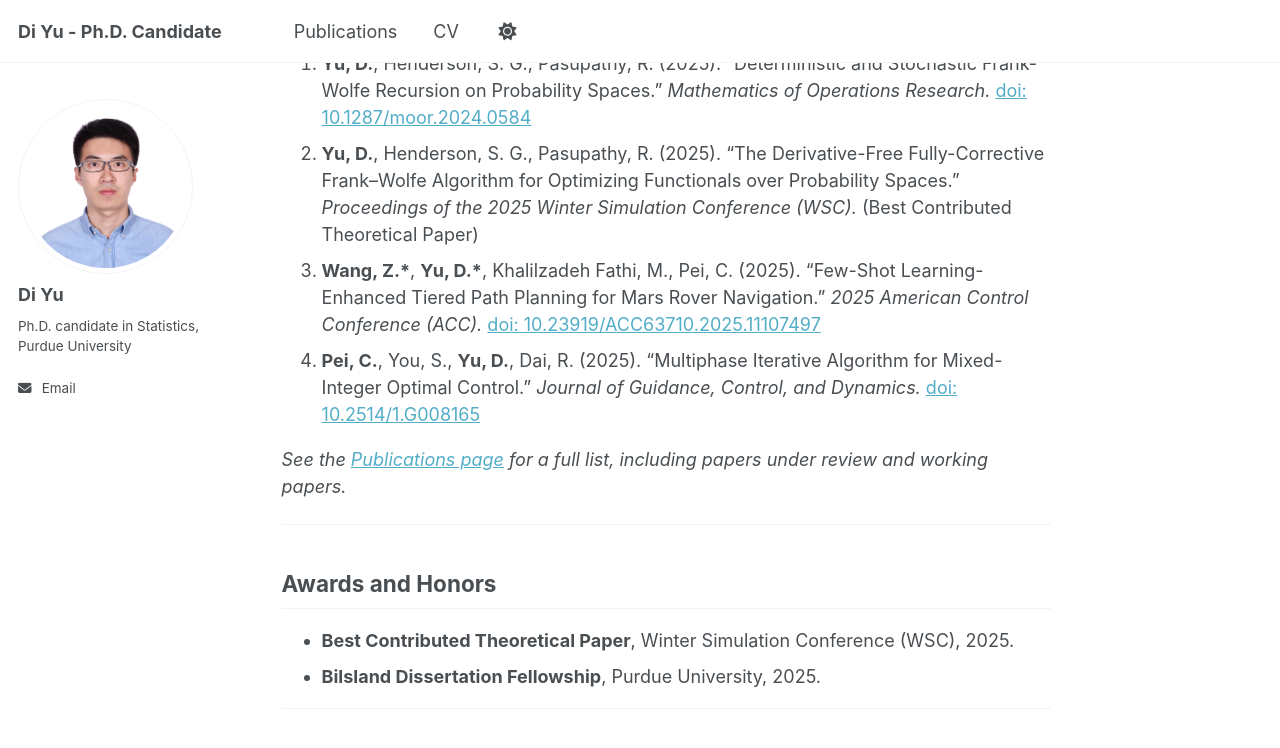
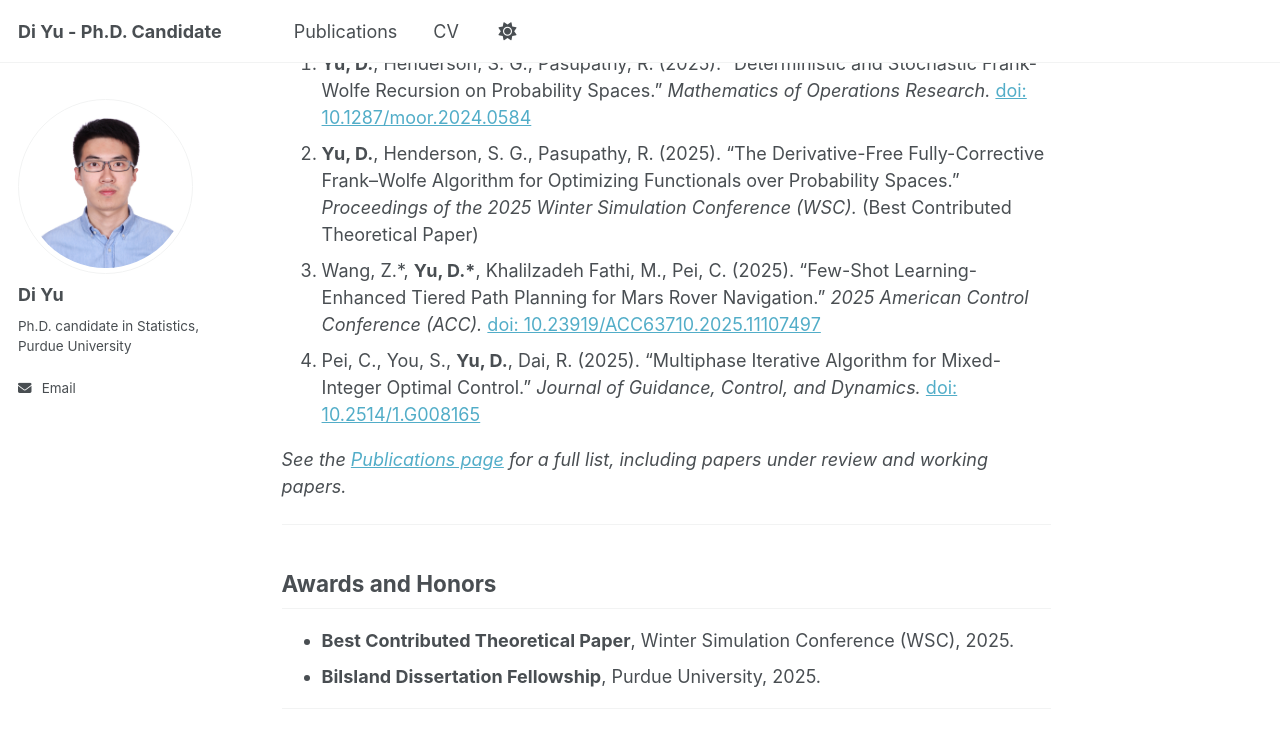
Before and after one commit to yudi12358/yudi12358.github.io, a Jekyll site: the page built from _pages/about.md, in a window 1280 px wide and 900 px high, scrolled down 1603 px. Shown: the top 748 px of the window. Built offline with Jekyll 4.4.1, drawn with Linux system fonts in a browser that asks for light colours; a script that is not in the unit is left out.

```diff
--- a/_pages/about.md
+++ b/_pages/about.md
@@ -54,8 +54,8 @@ I expect to graduate in **May 2026** and plan to pursue an academic career in **
 
 1. **Yu, D.**, Henderson, S. G., Pasupathy, R. (2025). “Deterministic and Stochastic Frank-Wolfe Recursion on Probability Spaces.” *Mathematics of Operations Research.* [doi: 10.1287/moor.2024.0584](https://doi.org/10.1287/moor.2024.0584)
 2. **Yu, D.**, Henderson, S. G., Pasupathy, R. (2025). “The Derivative-Free Fully-Corrective Frank–Wolfe Algorithm for Optimizing Functionals over Probability Spaces.” *Proceedings of the 2025 Winter Simulation Conference (WSC).* (Best Contributed Theoretical Paper)
-3. **Wang, Z.\***, **Yu, D.\***, Khalilzadeh Fathi, M., Pei, C. (2025). “Few-Shot Learning-Enhanced Tiered Path Planning for Mars Rover Navigation.” *2025 American Control Conference (ACC).* [doi: 10.23919/ACC63710.2025.11107497](https://doi.org/10.23919/ACC63710.2025.11107497)
-4. **Pei, C.**, You, S., **Yu, D.**, Dai, R. (2025). “Multiphase Iterative Algorithm for Mixed-Integer Optimal Control.” *Journal of Guidance, Control, and Dynamics.* [doi: 10.2514/1.G008165](https://doi.org/10.2514/1.G008165)
+3. Wang, Z.\*, **Yu, D.\***, Khalilzadeh Fathi, M., Pei, C. (2025). “Few-Shot Learning-Enhanced Tiered Path Planning for Mars Rover Navigation.” *2025 American Control Conference (ACC).* [doi: 10.23919/ACC63710.2025.11107497](https://doi.org/10.23919/ACC63710.2025.11107497)
+4. Pei, C., You, S., **Yu, D.**, Dai, R. (2025). “Multiphase Iterative Algorithm for Mixed-Integer Optimal Control.” *Journal of Guidance, Control, and Dynamics.* [doi: 10.2514/1.G008165](https://doi.org/10.2514/1.G008165)
 
 *See the [Publications page](/publications/) for a full list, including papers under review and working papers.*
 
```
